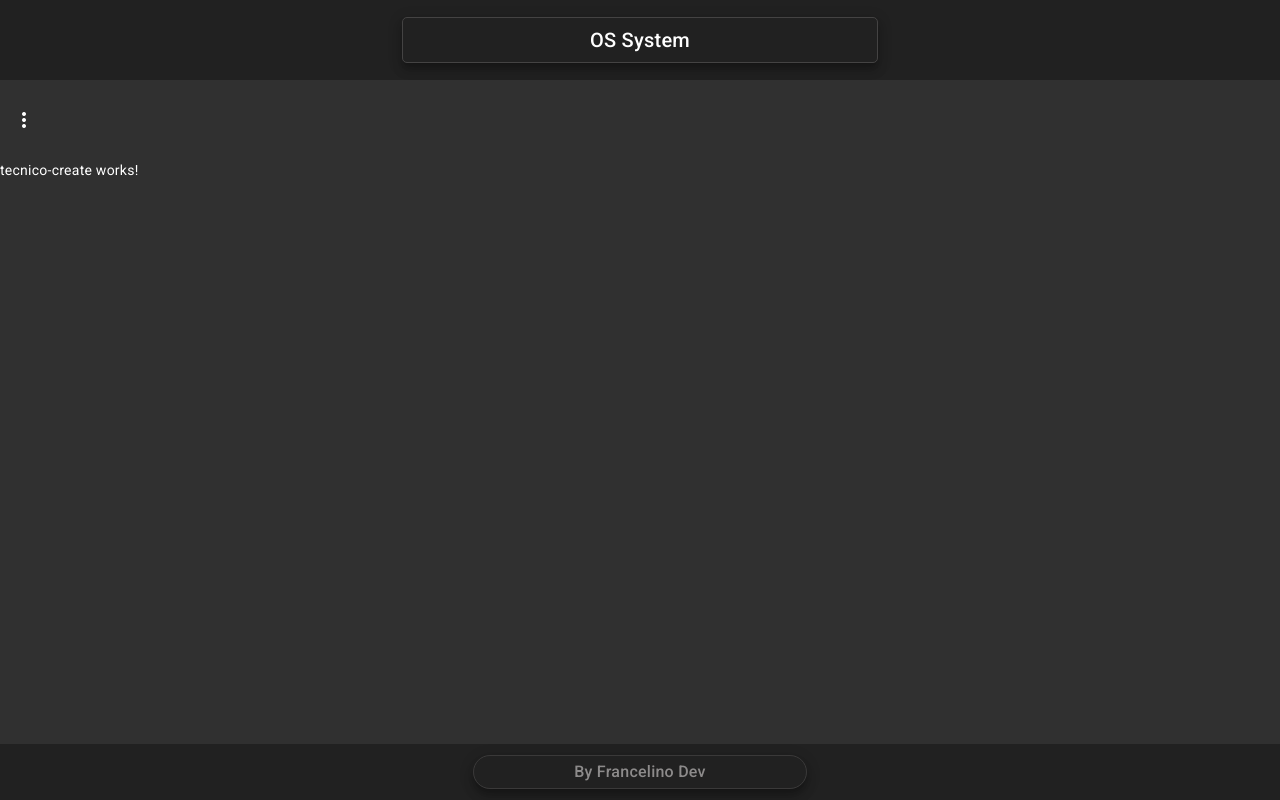
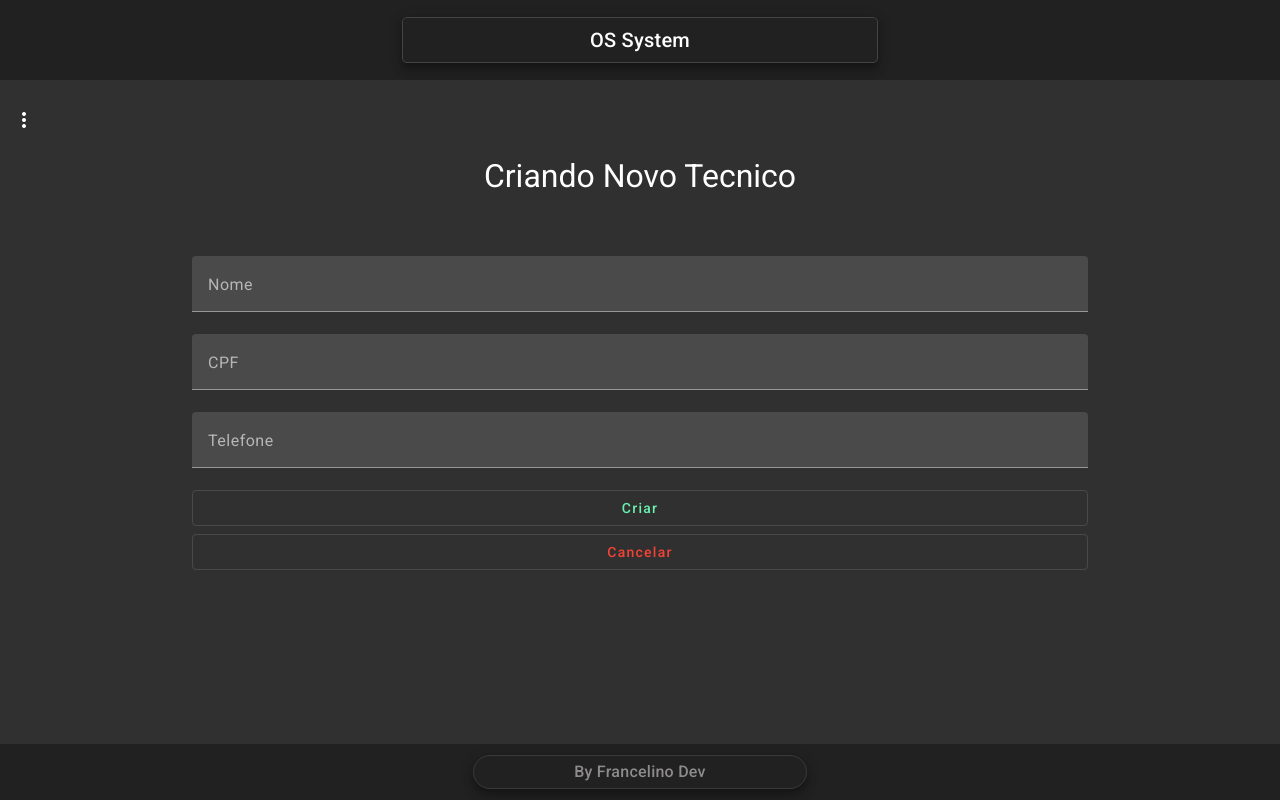
Before and after one commit to francelinom/ordem-servico, an Angular app: page /tecnicos/create in a window 1280 px wide. Built offline with nearby package versions, Linux system fonts and the light colour scheme.

Commit message:
feat create templete from create tecnico with inputs angular material

```diff
--- a/src/app/views/components/tecnico/tecnico-create/tecnico-create.component.css
+++ b/src/app/views/components/tecnico/tecnico-create/tecnico-create.component.css
@@ -0,0 +1,19 @@
+.form {
+    width: 70%;
+    margin: auto;
+}
+
+h1 {
+    text-align: center;
+    font-size: 2rem;
+    margin-bottom: 4rem;
+}
+
+.full-width {
+    width: 100%;
+}
+
+button {
+    width: 100%;
+    margin-bottom: .5rem;
+}
--- a/src/app/views/components/tecnico/tecnico-create/tecnico-create.component.html
+++ b/src/app/views/components/tecnico/tecnico-create/tecnico-create.component.html
@@ -1 +1,24 @@
-<p>tecnico-create works!</p>
+<form class="form">
+
+    <h1>Criando Novo Tecnico</h1>
+
+    <mat-form-field class="full-width">
+        <mat-label>Nome</mat-label>
+        <input matInput placeholder="Ex. Eduardo">
+    </mat-form-field>
+
+    <mat-form-field class="full-width">
+        <mat-label>CPF</mat-label>
+        <input matInput placeholder="Ex. 000.000.000-00">
+    </mat-form-field>
+
+    <mat-form-field class="full-width">
+        <mat-label>Telefone</mat-label>
+        <input matInput placeholder="Ex. (94) 91111-1010">
+    </mat-form-field>
+
+    <button mat-stroked-button color="accent">Criar</button>
+    <button mat-stroked-button color="warn" (click)="cancel()">
+        Cancelar
+    </button>
+</form>
--- a/src/app/views/components/tecnico/tecnico-create/tecnico-create.component.ts
+++ b/src/app/views/components/tecnico/tecnico-create/tecnico-create.component.ts
@@ -1,10 +1,21 @@
-import { Component } from '@angular/core';
+import { Component, OnInit } from '@angular/core';
+import { Router } from '@angular/router';
 
 @Component({
   selector: 'app-tecnico-create',
   templateUrl: './tecnico-create.component.html',
   styleUrls: ['./tecnico-create.component.css']
 })
-export class TecnicoCreateComponent {
+export class TecnicoCreateComponent implements OnInit {
+
+  constructor(private router: Router) { }
+
+  ngOnInit(): void {
+
+  }
+
+  cancel(): void {
+    this.router.navigate(['/tecnicos']);
+  }
 
 }
--- a/src/app/views/components/tecnico/tecnico-read/tecnico-read.component.html
+++ b/src/app/views/components/tecnico/tecnico-read/tecnico-read.component.html
@@ -1,6 +1,6 @@
 <div class="create">
   <h1>Técnicos</h1>
-  <button class="mat-elevation-z8" mat-stroked-button color="primary" (click)="navigateToCreate()">
+  <button class="mat-elevation-z8" mat-stroked-button color="accent" (click)="navigateToCreate()">
     Criar Novo Técnico
   </button>
 </div>
--- a/src/app/views/components/tecnico/tecnico-read/tecnico-read.component.ts
+++ b/src/app/views/components/tecnico/tecnico-read/tecnico-read.component.ts
@@ -22,7 +22,7 @@
   constructor(
     private tecnicoService: TecnicoService,
     private router: Router
-    ) {}
+  ) { }
 
   ngOnInit(): void {
     this.findAll();
```
